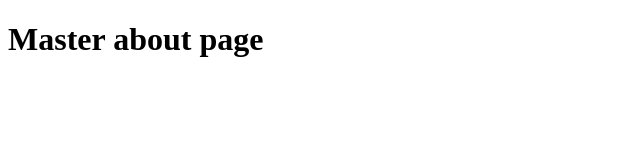
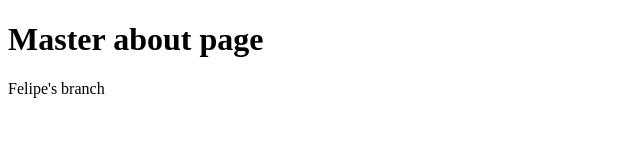
Before and after one commit to felcampos/laravel-project, a plain HTML site: page about.html in a window 1280 px wide. Shown: the whole page, without its empty margins (0-640 px from the left). Drawn offline with Linux system fonts and the light colour scheme.

Commit message:
Modify about page

```diff
--- a/about.html
+++ b/about.html
@@ -6,5 +6,7 @@
 </head>
 <body>
     <h1>Master about page</h1>
+
+    <p> Felipe's branch</p>
 </body>
 </html>
```
